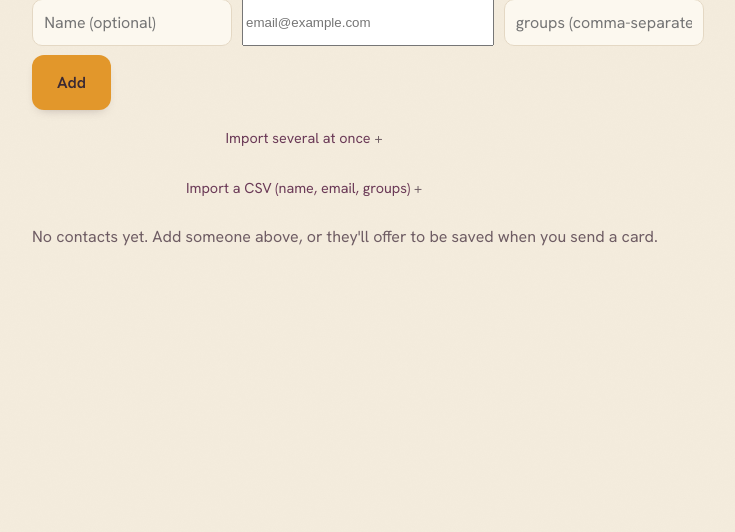
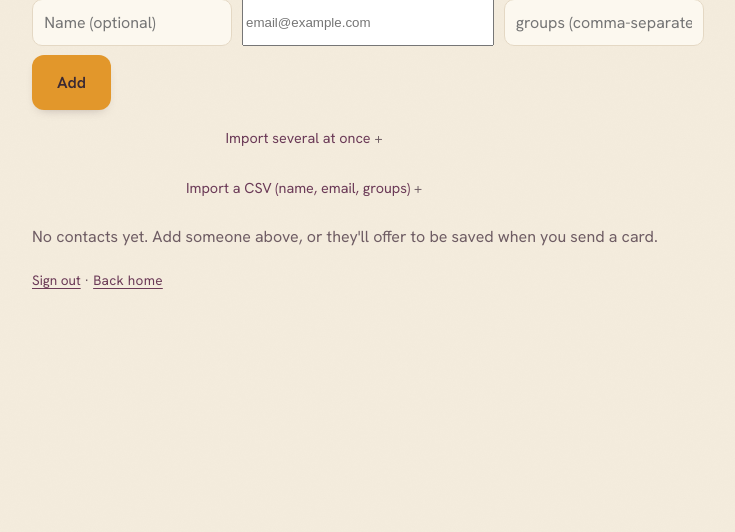
Before and after one commit to iliabaranov/kith-post, a FastAPI app: template kith/web/templates/contacts.html in a window 1280 px wide. Shown: the part 144-676 px from the top of the page, without its empty margins (272-1007 px from the left). Run offline with FastAPI, Linux system fonts and the light colour scheme; the template is opened without the code that fills it, so the values that code supplies are empty.

Commit message:
contacts: add the account-style footer (Sign out · Back home)
Co-Authored-By: Claude Opus 4.8 (1M context) <noreply@anthropic.com>

```diff
--- a/kith/web/templates/contacts.html
+++ b/kith/web/templates/contacts.html
@@ -67,6 +67,11 @@
   {% else %}
   <p class="empty">No contacts yet. Add someone above, or they'll offer to be saved when you send a card.</p>
   {% endif %}
+
+  <div class="reassure">
+    <form method="post" action="/auth/logout" class="inline-form"><button class="link-btn" type="submit">Sign out</button></form> ·
+    <a class="link" href="/">Back home</a>
+  </div>
 </section>
 <script>
   // Filter the list by group tag (client-side; all contacts are already rendered).
```
